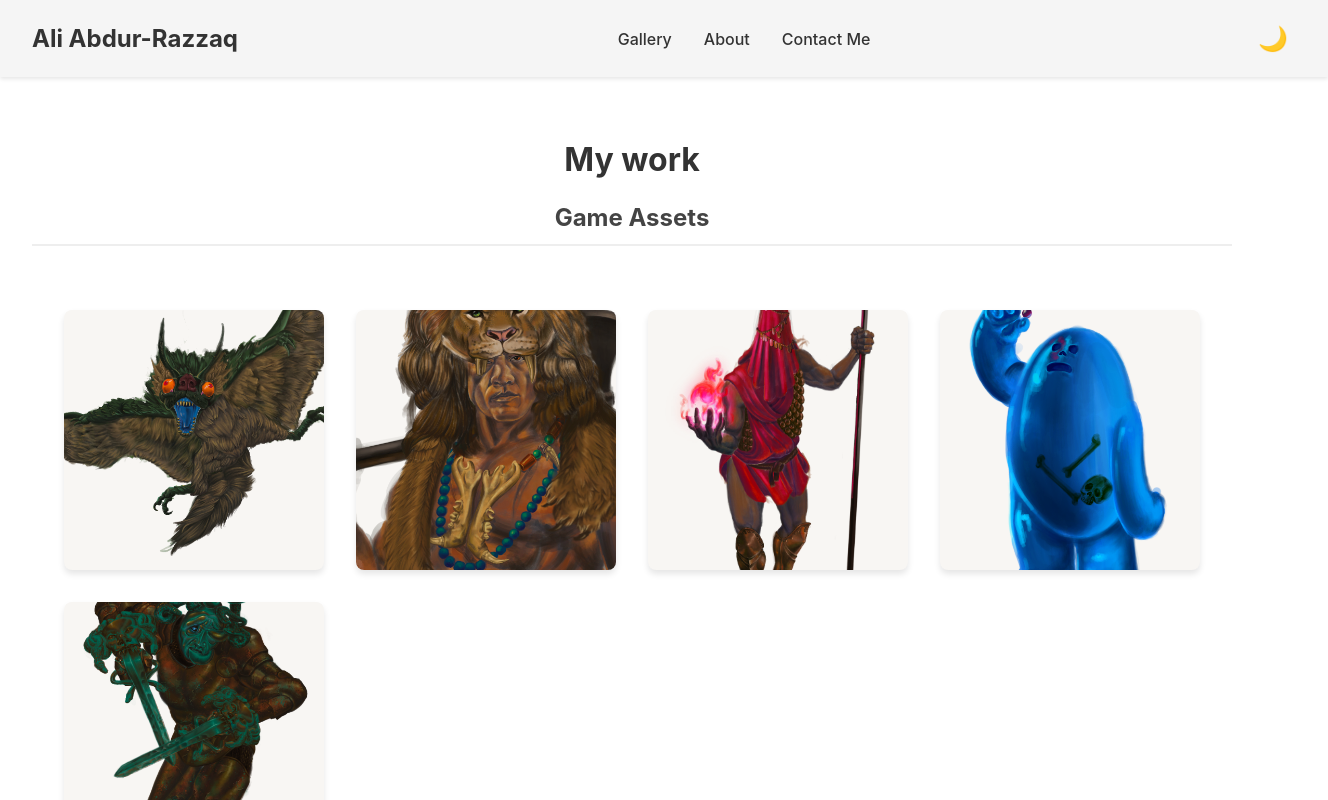
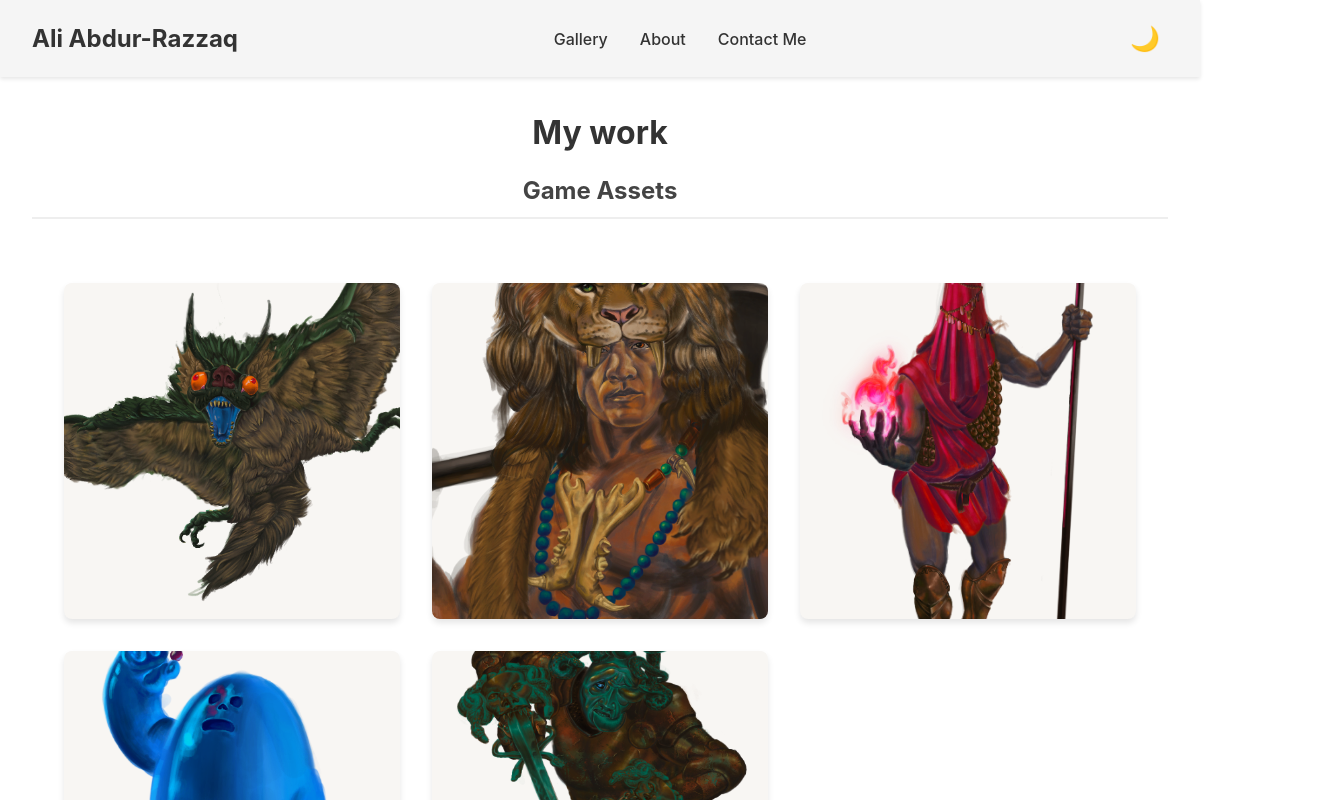
Before and after one commit to AliAbdur1/Art_portfolio_site, a React (Vite) app: page / in a window 1280 px wide. Shown: the top 800 px of the page, 1328 px wide, since content can reach past the window. Built offline with nearby package versions, Linux system fonts and the light colour scheme; no server answers.

Commit message:
screen issues 2

```diff
--- a/src/App.css
+++ b/src/App.css
@@ -21,12 +21,21 @@
   --progress-bar-color: linear-gradient(90deg, rgba(8,105,204,1) 0%, rgba(0,233,178,1) 50%, rgba(44,246,31,1) 100%);
 }
 
+/* Reset default margins and padding */
+* {
+  margin: 0;
+  padding: 0;
+  box-sizing: border-box;
+}
+
 body {
   width: 100%;
   background-color: var(--bg-color);
   color: var(--text-color);
   transition: background-color 0.3s ease, color 0.3s ease;
   overflow-x: hidden;
+  margin: 0;
+  padding: 0;
 }
 
 .app {
@@ -34,6 +43,8 @@ body {
   min-height: 100vh;
   display: flex;
   flex-direction: column;
+  margin: 0;
+  padding: 0;
 }
 
 .main-nav {
```
